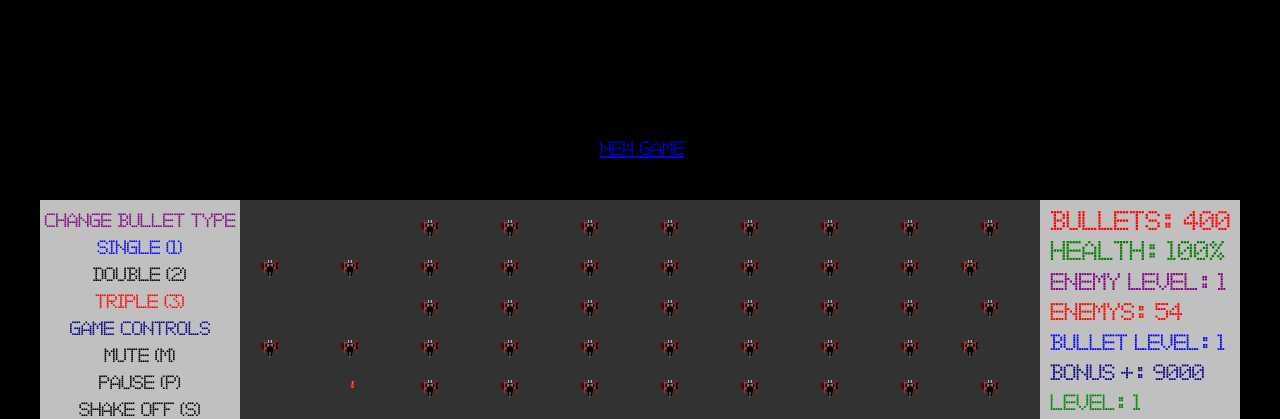
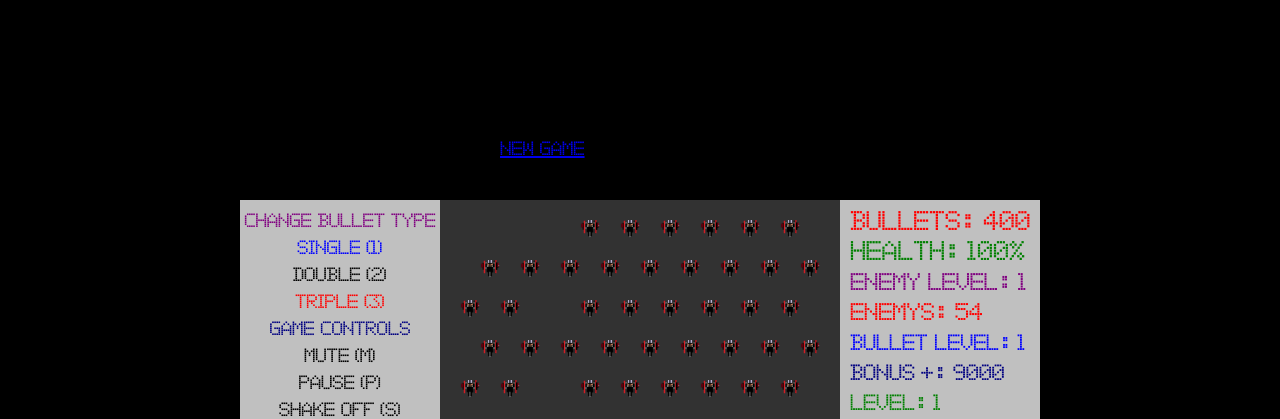
Before and after one commit to n1md7/hmm.github.io, a plain HTML site: page index.html in a window 1280 px wide. Shown: the top 419 px of the page. Drawn offline with Linux system fonts and the light colour scheme.

Commit message:
Update index.html

```diff
--- a/index.html
+++ b/index.html
@@ -13,9 +13,9 @@
 	}
 </style>
 <body>
-	<canvas id="gameBack" width="800" height="400"></canvas>
-	<canvas id="gameFront" width="800" height="400"></canvas>
-	<canvas id="gamePopup" width="800" height="400"></canvas>
+	<canvas id="gameBack" width="400" height="400"></canvas>
+	<canvas id="gameFront" width="400" height="400"></canvas>
+	<canvas id="gamePopup" width="400" height="400"></canvas>
 	<script type="text/javascript" src="assets/js/game.js"></script>
 
 <script>
```
